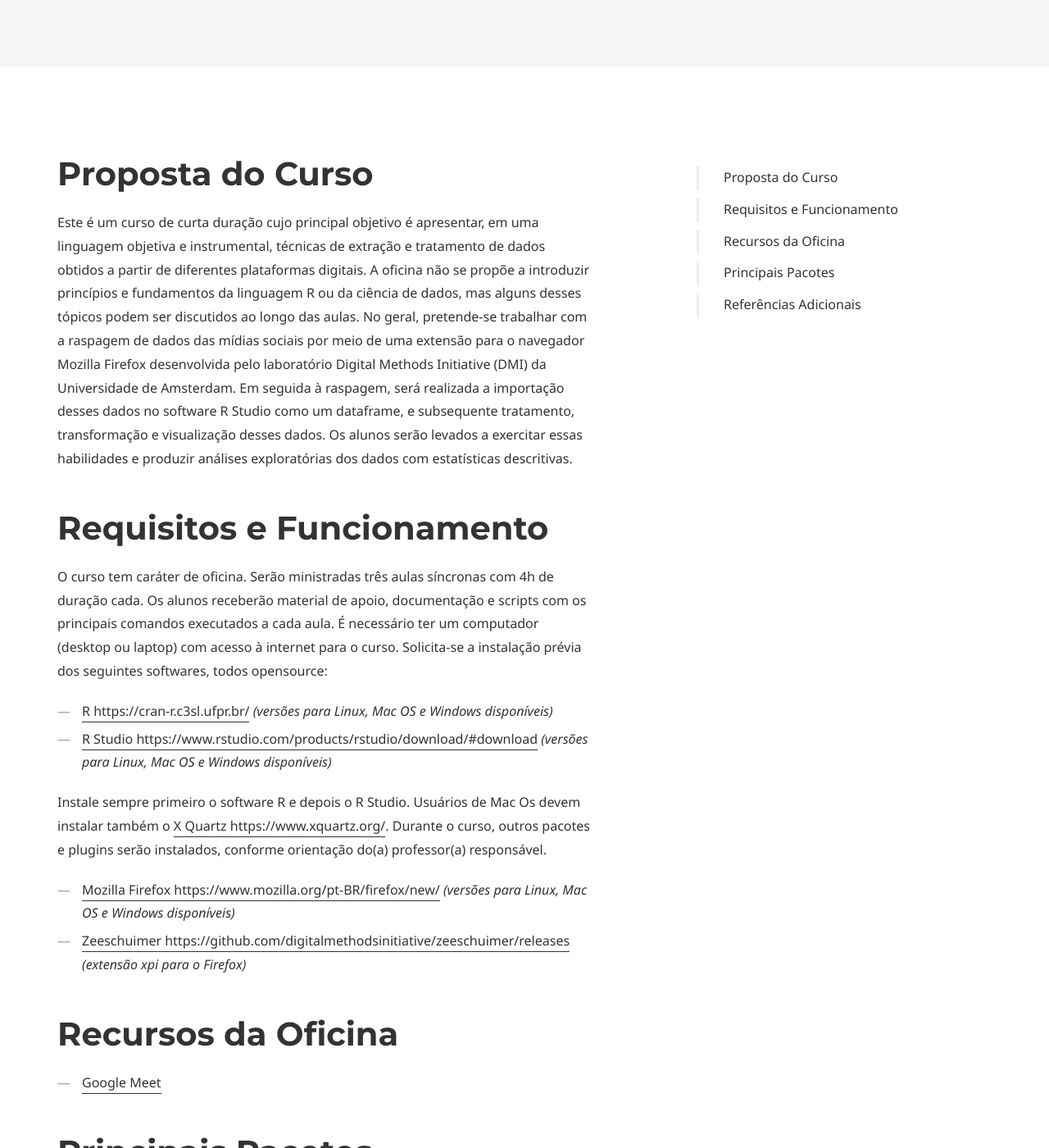
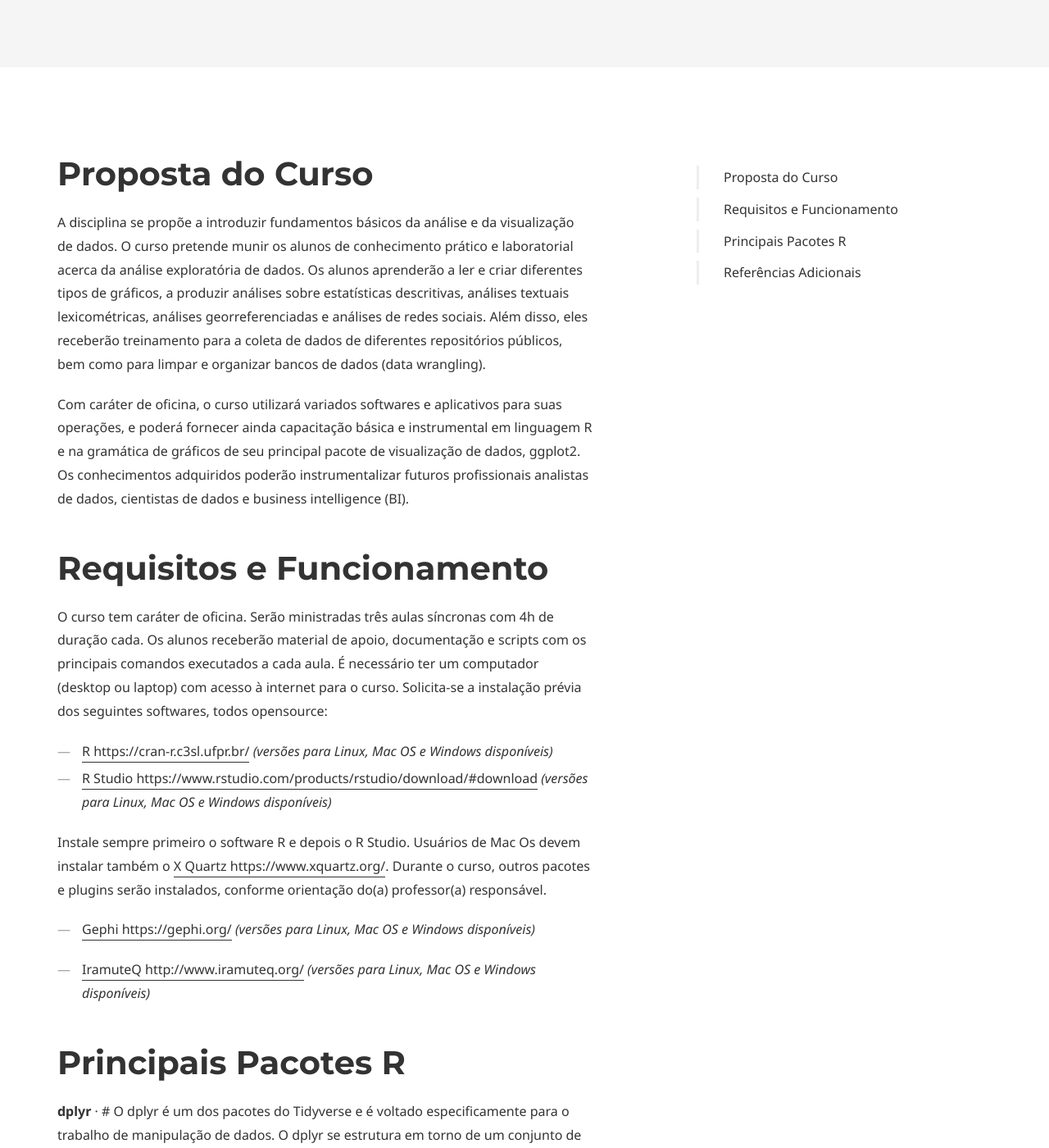
Before and after one commit to coLAB-UFF/docs, a Jekyll site: the page built from dataviz.md, in a window 1280 px wide and 1400 px high, scrolled down 512 px. Shown: the whole window at 82% size. Built offline with Jekyll 4.4.1, drawn with Linux system fonts in a browser that asks for light colours; some web fonts are replaced; some of the changed text lies outside the part shown.

Commit message:
Update dataviz.md

```diff
--- a/dataviz.md
+++ b/dataviz.md
@@ -21,13 +21,15 @@
 # Page navigation
 page_nav:
     next:
-        content: Raspagem de Dados
+        content: Funções básicas
         url: '/dataviz_01'
 ---
 
 # Proposta do Curso
 
-Este é um curso de curta duração cujo principal objetivo é apresentar, em uma linguagem objetiva e instrumental, técnicas de extração e tratamento de dados obtidos a partir de diferentes plataformas digitais. A oficina não se propõe a introduzir princípios e fundamentos da linguagem R ou da ciência de dados, mas alguns desses tópicos podem ser discutidos ao longo das aulas. No geral, pretende-se trabalhar com a raspagem de dados das mídias sociais por meio de uma extensão para o navegador Mozilla Firefox desenvolvida pelo laboratório Digital Methods Initiative (DMI) da Universidade de Amsterdam. Em seguida à raspagem, será realizada a importação desses dados no software R Studio como um dataframe, e subsequente tratamento, transformação e visualização desses dados. Os alunos serão levados a exercitar essas habilidades e produzir análises exploratórias dos dados com estatísticas descritivas.
+A disciplina se propõe a introduzir fundamentos básicos da análise e da visualização de dados. O curso pretende munir os alunos de conhecimento prático e laboratorial acerca da análise exploratória de dados. Os alunos aprenderão a ler e criar diferentes tipos de gráficos, a produzir análises sobre estatísticas descritivas, análises textuais lexicométricas, análises georreferenciadas e análises de redes sociais. Além disso, eles receberão treinamento para a coleta de dados de diferentes repositórios públicos, bem como para limpar e organizar bancos de dados (data wrangling).
+
+Com caráter de oficina, o curso utilizará variados softwares e aplicativos para suas operações, e poderá fornecer ainda capacitação básica e instrumental em linguagem R e na gramática de gráficos de seu principal pacote de visualização de dados, ggplot2. Os conhecimentos adquiridos poderão instrumentalizar futuros profissionais analistas de dados, cientistas de dados e business intelligence (BI).
 
 
 # Requisitos e Funcionamento
@@ -39,20 +41,14 @@
 
 Instale sempre primeiro o software R e depois o R Studio. Usuários de Mac Os devem instalar também o [X Quartz <https://www.xquartz.org/>](https://www.xquartz.org/). Durante o curso, outros pacotes e plugins serão instalados, conforme orientação do(a) professor(a) responsável.
 
-* [Mozilla Firefox <https://www.mozilla.org/pt-BR/firefox/new/>](https://www.mozilla.org/pt-BR/firefox/new/) *(versões para Linux, Mac OS e Windows disponíveis)*
-* [Zeeschuimer <https://github.com/digitalmethodsinitiative/zeeschuimer/releases>](https://github.com/digitalmethodsinitiative/zeeschuimer/releases) *(extensão xpi para o Firefox)*
+* [Gephi <https://gephi.org/>](https://gephi.org/) *(versões para Linux, Mac OS e Windows disponíveis)*
+
+* [IramuteQ <http://www.iramuteq.org/>](http://www.iramuteq.org/) *(versões para Linux, Mac OS e Windows disponíveis)*
 
 
-# Recursos da Oficina
-
-* [Google Meet](https://meet.google.com/bmo-xzwz-ybc)
-
-
-# Principais Pacotes
+# Principais Pacotes R
 
 **dplyr** &middot; # O dplyr é um dos pacotes do Tidyverse e é voltado especificamente para o trabalho de manipulação de dados. O dplyr se estrutura em torno de um conjunto de verbos, que operam como funções para a manipulação de grandes bancos de dados. Para mais detalhes, acesse: https://dplyr.tidyverse.org/
-
-**ndjson** &middot; # O ndjson é um pacote para streaming e importação de arquivos json e ndjson com grande número de registros. Para mais detalhes, acesse: https://github.com/hrbrmstr/ndjson
 
 **tidyr** &middot; # O tidyr é um dos pacotes do Tidyverse e é voltado especificamente para a arrumação de bancos de dados. Para mais detalhes, acesse: https://tidyr.tidyverse.org/
 
@@ -60,15 +56,39 @@
 
 **ggplot2** &middot; # O ggplot2 é um sistema para criação de gráficos, baseado em uma grámática própria e em camadas estéticas. Para mais detalhes, acesse: https://ggplot2.tidyverse.org/
 
-**rwhatsapp** &middot; # O rwhatsapp é um script desenvolvido por Johannes Gruber para manipulação e parse de dados exportados a partir de chats do WhatsApp. Para mais informações, consulte: https://github.com/JBGruber/rwhatsapp
-
 
 # Referências Adicionais
 
-* Aquino, Jakson Alves de. [R para cientistas sociais](http://www.uesc.br/editora/livrosdigitais_20140513/r_cientistas.pdf). Ilhéus: Editora da UESC, 2014.
+* Aquino, J. A. (2014). R para Cientistas Sociais.
 
-* Oliveira, Paulo Felipe de; Guerra, Saulo; McDonell, Robert. [Ciência de Dados com R: Introdução](https://ibpad.com.br/publicacoes/ciencia-de-dados-com-r-introducao/). Brasília: Editora IBPad, 2018.
+* Bruce, P., & Bruce, A. (2019). Estatística Prática para Cientistas de Dados.
 
-* Wickham, Hadley; Grolemund, Garrett. [R para data science](https://r4ds.had.co.nz/). Rio de Janeiro: Alta Books, 2019.
+* Cairo, A. (2016). Truthful Art Data: Charts, and Maps for Communication.
 
-* [R Graph Gallery](https://www.r-graph-gallery.com/).
+* Cervi, E. (2019). Manual de Métodos Quantitativos para Iniciantes em Ciência Política, vol. 1.
+
+* Cervi, E. (2019). Manual de Métodos Quantitativos para Iniciantes em Ciência Política, vol. 2.
+
+* Cherven, K. (2015). Mastering Gephi Network Visualization.
+
+* Cleveland, W. S. (1985). The Elements of Graphing Data.
+
+* D’Ignazio, C. (2020). Data Feminism.
+
+* Figueiredo Filho, D. (2019). Métodos Quantitativos em Ciência Política.
+
+* Knaflic, C. N. (2019). Storytelling com Dados: um Guia sobre Visualização de Dados para Profissionais de Negócios.
+
+* Krause, A., Rennie, N., & Tarran, B. (2023). Best Practices for Data Visualisation Insights.
+
+* Oliveira, P. F., Guerra, S., & McDonnell, R. (2018). Ciência de Dados com R: Introdução.
+
+* Salviati, M. E. (2017). Manual do Aplicativo Iramuteq.
+
+* Spiegelhalter, D. (2022). A arte da estatística: Como Aprender a Partir de Dados.
+
+* Wickham, H. (2019). R para Ciência de Dados: importe, arrume, transforme, visualize e modele dados.
+
+* Wickham, H. (2010). ggplot2: Elegant Graphics for Data Analysis.
+
+* Wurman, R. S. (1999). Ansiedade De Informação: Como Transformar Informação em Compreensão.
```
